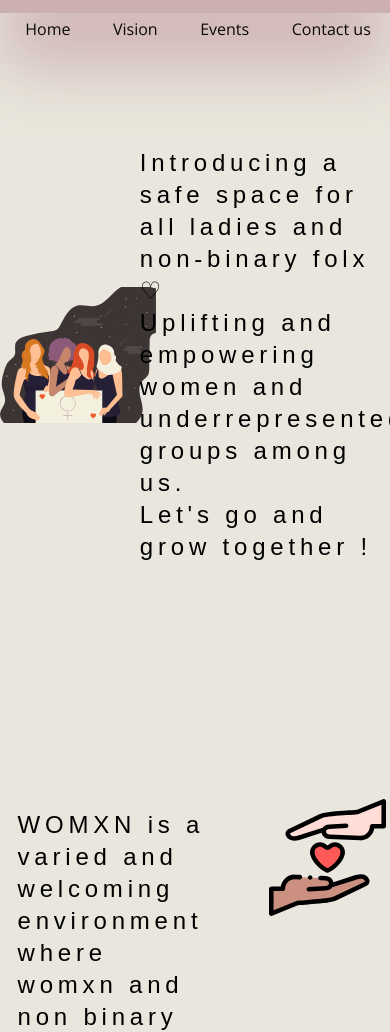
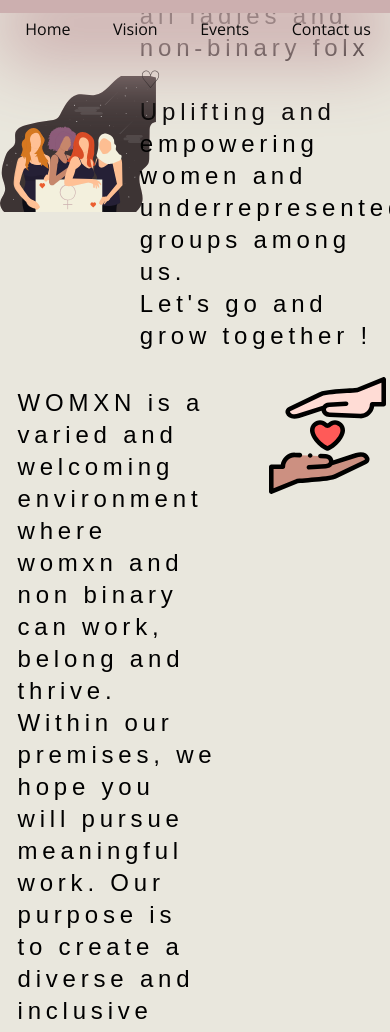
Before and after one commit to shivanshi-s/HackGirlSummer2.0, a plain HTML site: page index.html in a window 390 px wide. Shown: the part 67-1099 px from the top of the page. Drawn offline with nearby package versions, Linux system fonts and the light colour scheme.

Commit message:
code update

```diff
--- a/index.html
+++ b/index.html
@@ -50,7 +50,7 @@
         <div class="about-container" id="about">
             <div class="about-img"></div>
             <div class="about-text">
-                WOMXN is a varied and welcoming environment where womxn and non binary peeps can work, belong and thrive. At WOMXN, we are working hard to create a welcoming environment where our members may be seen, heard, and empowered to succeed in their social, economic, and personal lives. <br> Within our premises, we hope you will pursue meaningful work, whatever that means to you. Our purpose is to create a diverse and inclusive world in which women have access to the resources they need to grow their businesses and make a long-term impact in their communities. <br> We do so by focusing on professional development and networking, as well as promoting mental health and wellness, creativity, and social gatherings.
+                WOMXN is a varied and welcoming environment where womxn and non binary can work, belong and thrive.<br> Within our premises, we hope you will pursue meaningful work. Our purpose is to create a diverse and inclusive world in which women have access to the resources they need to grow their businesses and make a long-term impact in their communities. <br> We do so by focusing on professional development and networking, as well as promoting mental health and wellness, creativity, and social gatherings.
             </div>
         </div>
     <!-- About Us Page Ends -->
--- a/style.css
+++ b/style.css
@@ -61,6 +61,12 @@ body {
 .landing {
     height:100vh;
     display: flex;
+    @media screen and (max-width:1013px)
+{
+    height:50vh;
+    margin:auto;
+    font-size:auto;
+}
 }
 .landing .img {
     background: url(./imgs/womxn.svg)no-repeat;
```
